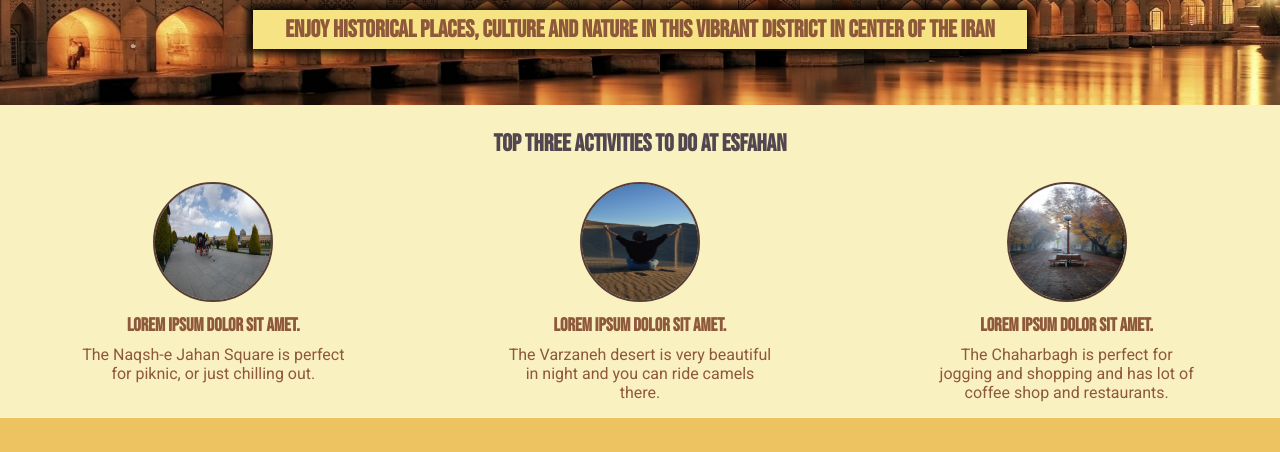
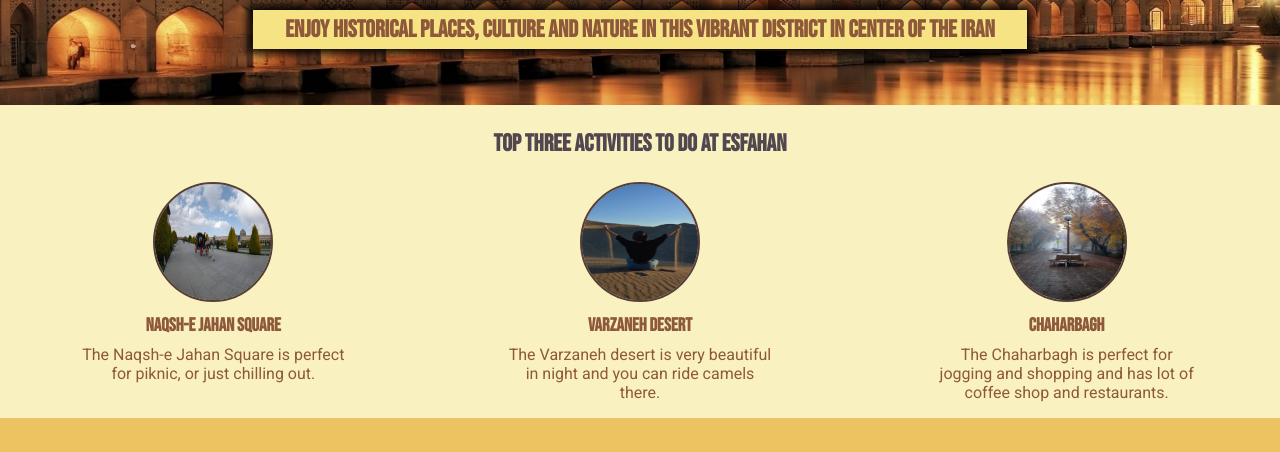
Before and after one commit to mr-a-nasiri/Solo-Project---Hometown-Homepage, a plain HTML site: page index.html in a window 1280 px wide. Shown: the part 125-577 px from the top of the page. Drawn offline with Linux system fonts and the light colour scheme.

Commit message:
Update index.html

```diff
--- a/index.html
+++ b/index.html
@@ -38,7 +38,7 @@
             alt="naqsh-e jahan square"
           />
           <div>
-            <h3>Lorem ipsum dolor sit amet.</h3>
+            <h3>Naqsh-e Jahan Square</h3>
             <p>
               The Naqsh-e Jahan Square is perfect for piknic, or just chilling
               out.
@@ -49,7 +49,7 @@
         <div class="item-2">
           <img src="/images/varzaneh_desert.jpg" alt="varzaneh_desert.jpg" />
           <div>
-            <h3>Lorem ipsum dolor sit amet.</h3>
+            <h3>Varzaneh Desert</h3>
             <p>
               The Varzaneh desert is very beautiful in night and you can ride
               camels there.
@@ -60,7 +60,7 @@
         <div class="item-3">
           <img src="/images/chaharbagh.jpg" alt="chaharbagh.jpg" />
           <div>
-            <h3>Lorem ipsum dolor sit amet.</h3>
+            <h3>Chaharbagh</h3>
             <p>
               The Chaharbagh is perfect for jogging and shopping and has lot of
               coffee shop and restaurants.
```
